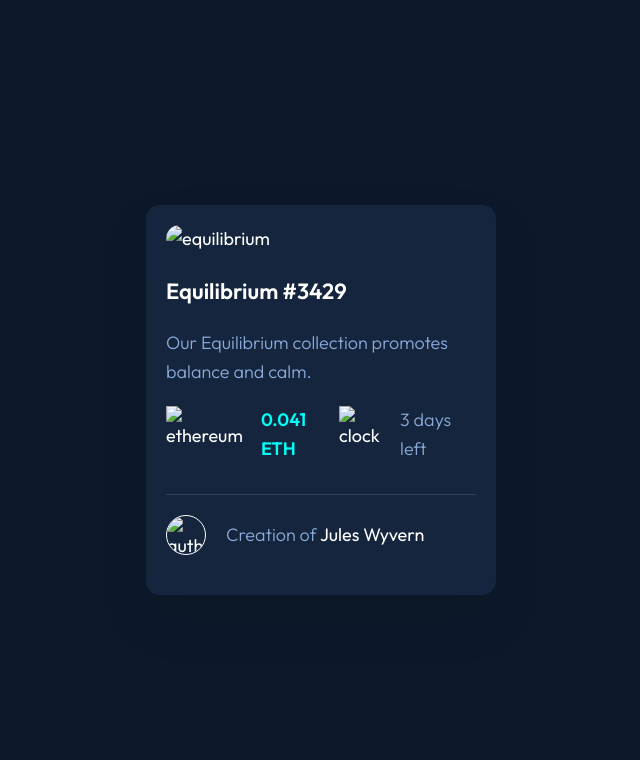
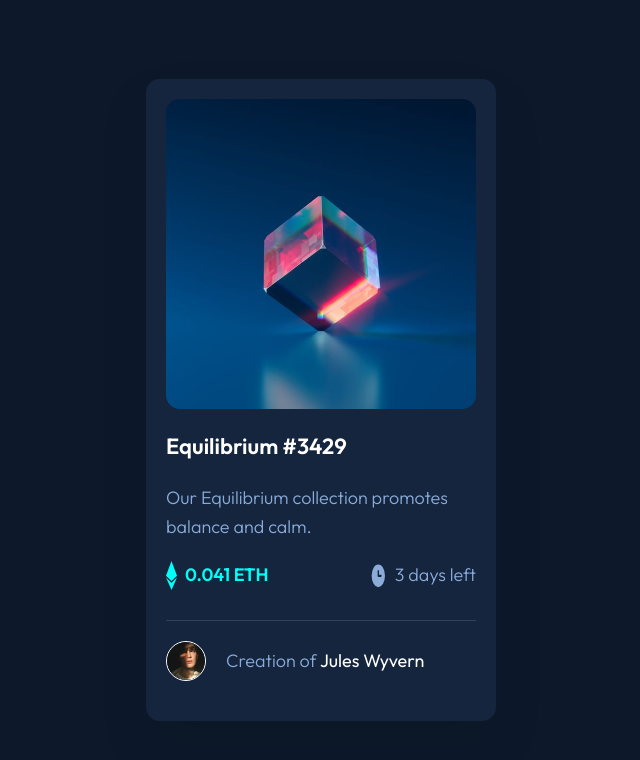
Before and after one commit to mkcode-full/nft-preview-component, a plain HTML site: page index.html in a window 1280 px wide. Shown: the whole page, without its empty margins (319-959 px from the left). Drawn offline with Linux system fonts and the light colour scheme.

Commit message:
Update index.html

```diff
--- a/index.html
+++ b/index.html
@@ -14,7 +14,7 @@
 <body>
     <main class="container">
         <article class="card">
-            <img src="images/image-equilibrium.jpg" alt="equilibrium" class="card-img">
+            <img src="assets/image-equilibrium.jpg" alt="equilibrium" class="card-img">
             <div class="card-content">
                 <h1 class="content-title">Equilibrium #3429</h1>
                 <p class="content-text">Our Equilibrium collection promotes balance and calm.</p>
@@ -22,18 +22,18 @@
 
             <div class="content-time">
                 <div class="content-eth">
-                    <img src="images/icon-ethereum.svg" alt="ethereum" class="ethereum-img">
+                    <img src="assets/icon-ethereum.svg" alt="ethereum" class="ethereum-img">
                     <span class="ethereum-text">0.041 ETH</span>
                 </div>
 
                 <div class="ethereum-time">
-                    <img src="images/icon-clock.svg" alt="clock" class="time-img">
+                    <img src="assets/icon-clock.svg" alt="clock" class="time-img">
                     <span class="time-text">3 days left</span>
                 </div>
             </div>
             <hr>
             <div class="author">
-                <img src="images/image-avatar.png" alt="author" class="author-img">
+                <img src="assets/image-avatar.png" alt="author" class="author-img">
                 <p class="author-text"><span class="creation">Creation of</span><span class="name"> Jules Wyvern</span>
                 </p>
             </div>
@@ -41,4 +41,5 @@
     </main>
 </body>
 
+
 </html>
```
